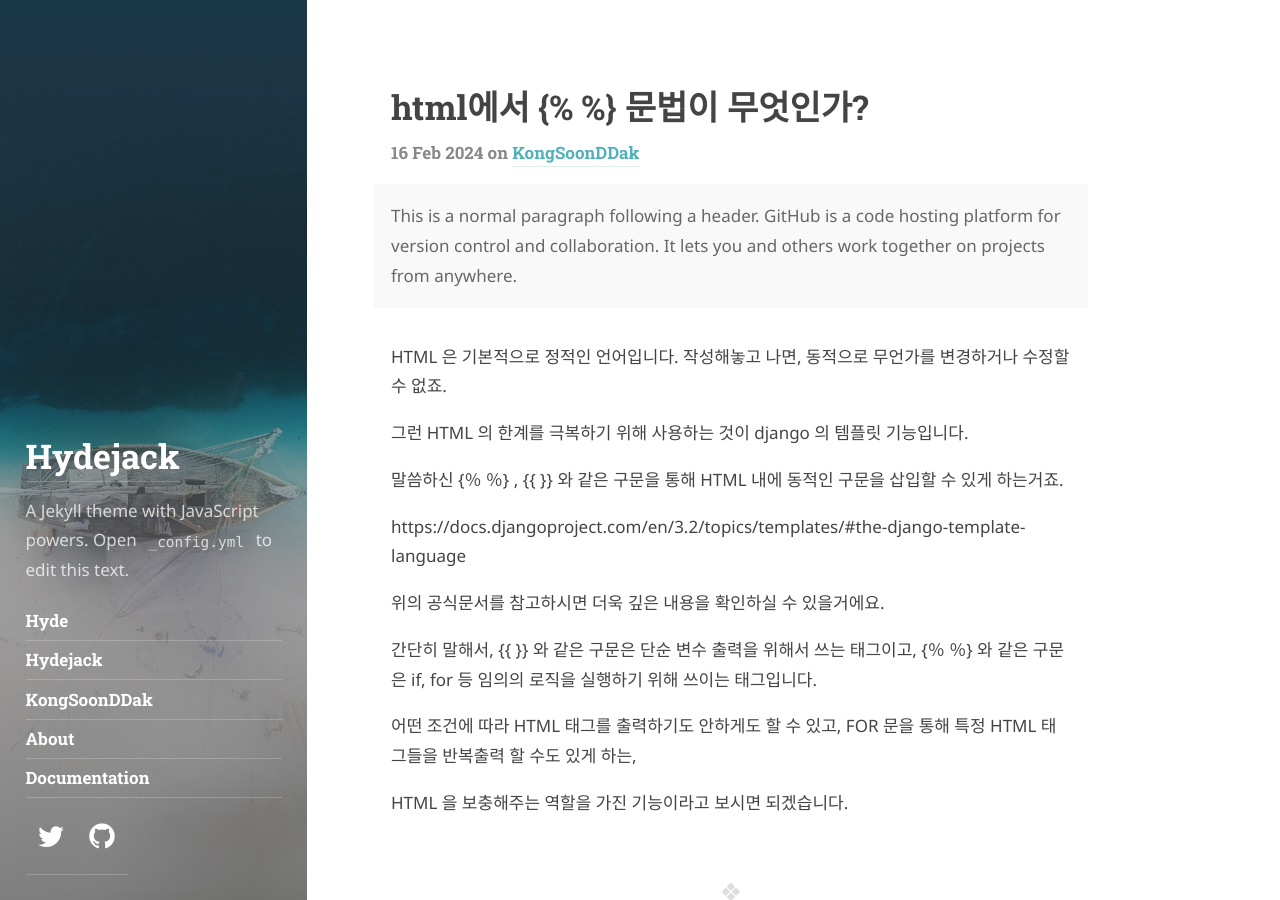
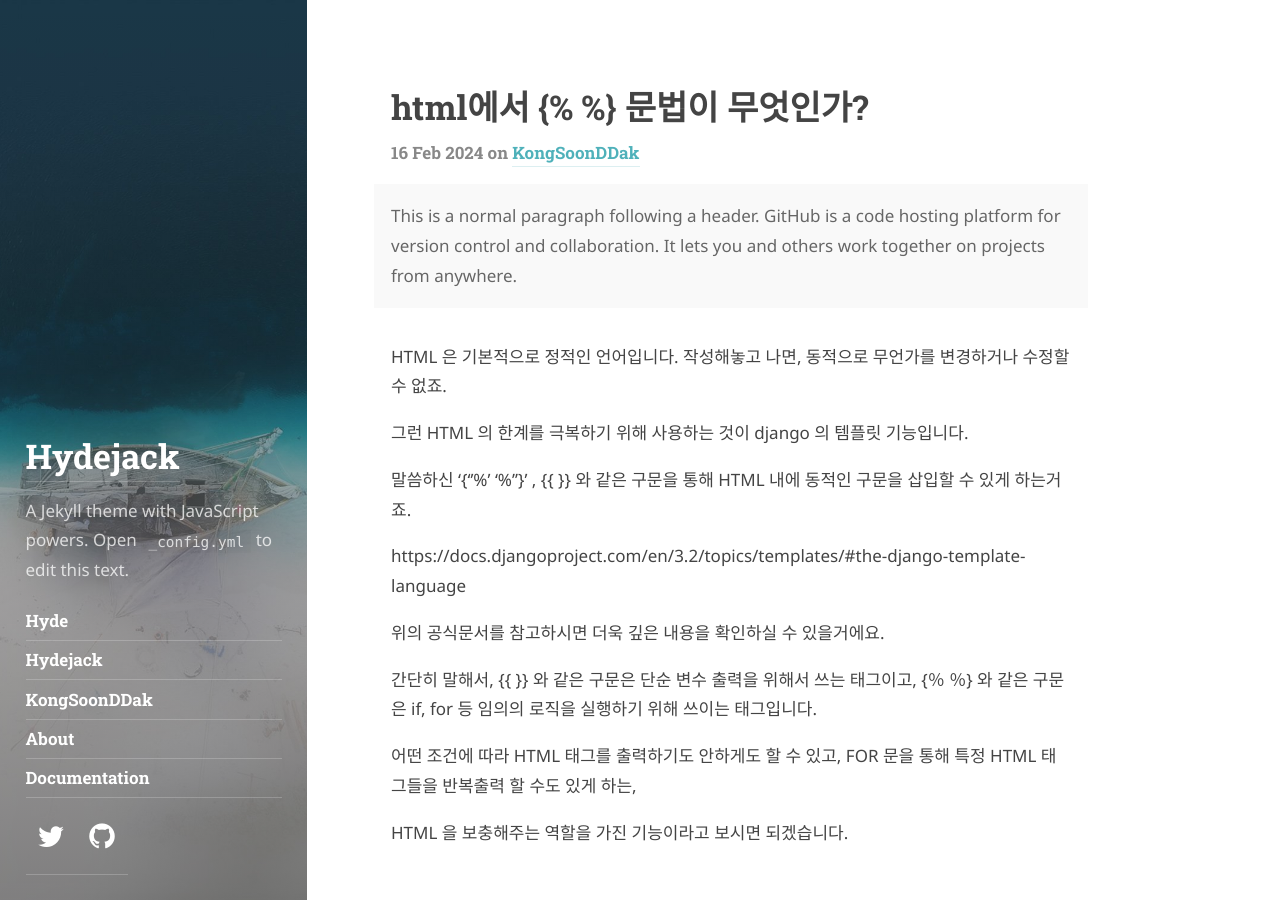
Before and after one commit to seunghyunhwang/seunghyunhwang.github.io, a Jekyll site: the page built from _posts/2024-02-16-html에서_문법이_무엇인가.md, in a window 1280 px wide and 900 px high. Built offline with Jekyll 4.4.1, drawn with Linux system fonts in a browser that asks for light colours; some web fonts are replaced.

Commit message:
Try to modify special symbol

```diff
--- a/_posts/2024-02-16-html에서_문법이_무엇인가.md
+++ b/_posts/2024-02-16-html에서_문법이_무엇인가.md
@@ -14,7 +14,7 @@ HTML 은 기본적으로 정적인 언어입니다.
 그런 HTML 의 한계를 극복하기 위해 사용하는 것이
 django 의 템플릿 기능입니다.
 
-말씀하신 \{％ ％\} , \{\{ \}\} 와 같은 구문을 통해 HTML 내에 동적인 구문을 삽입할 수 있게 하는거죠.
+말씀하신 '{''%' '%''}' , \{\{ \}\} 와 같은 구문을 통해 HTML 내에 동적인 구문을 삽입할 수 있게 하는거죠.
 
 https://docs.djangoproject.com/en/3.2/topics/templates/#the-django-template-language
 
```
